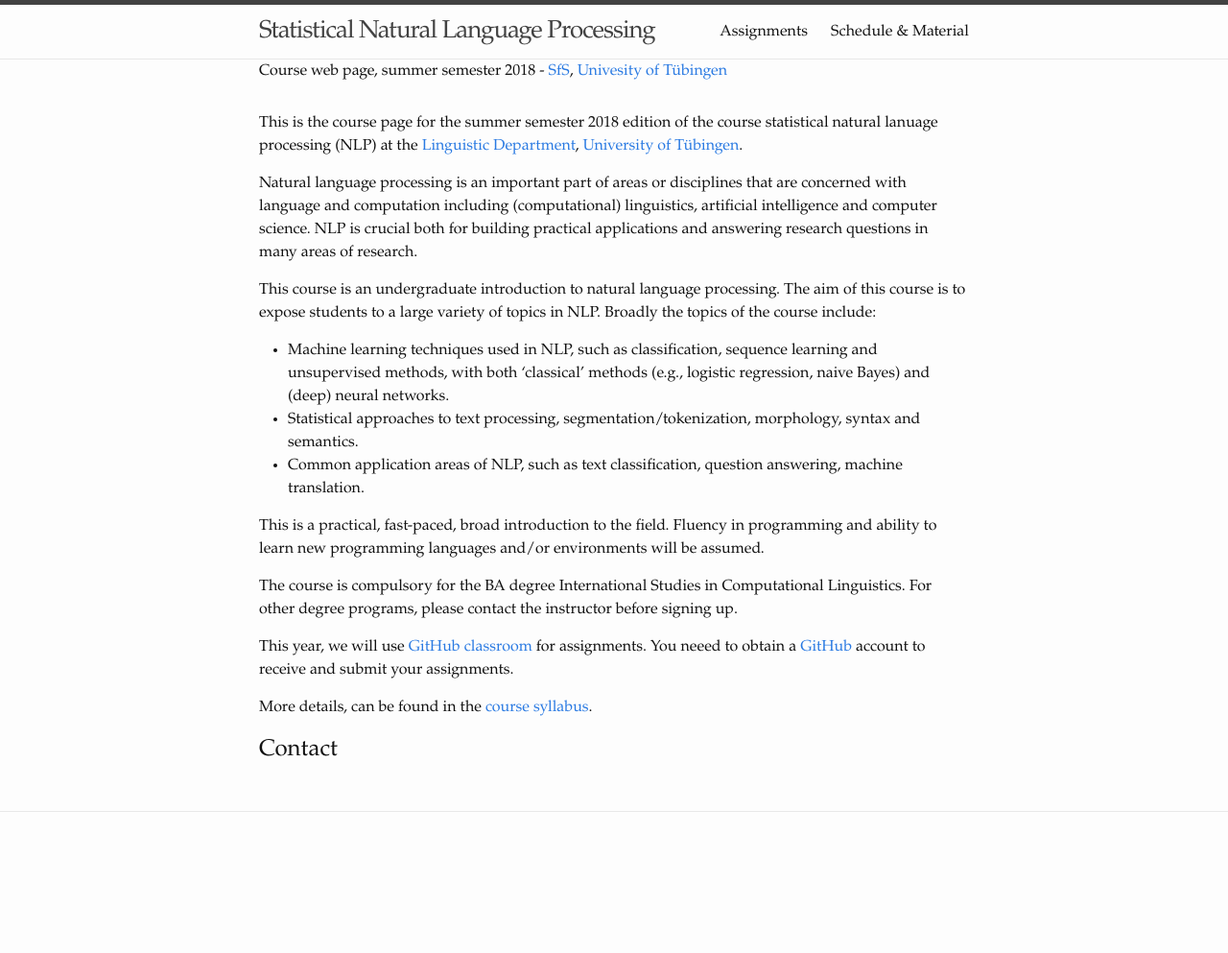
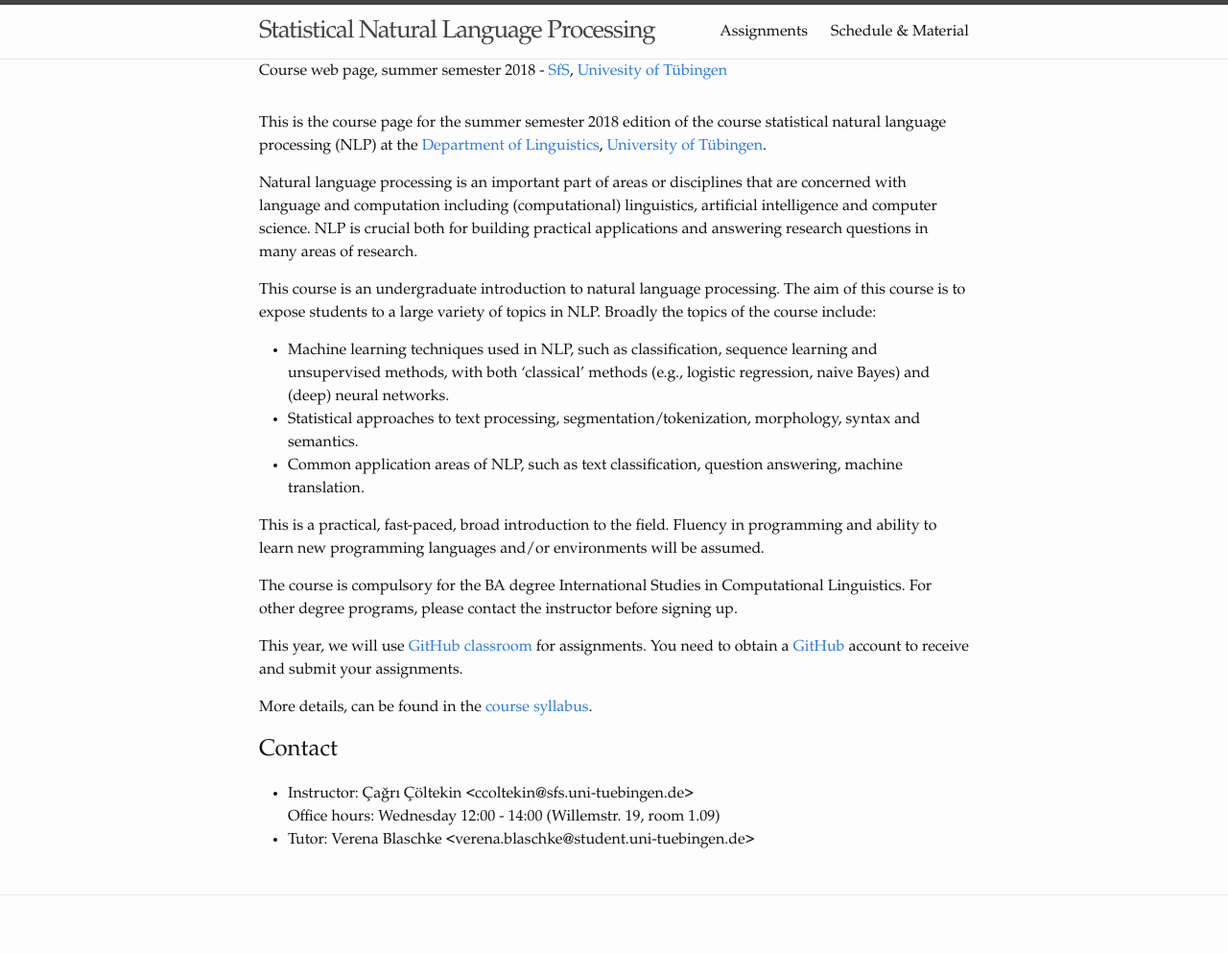
Before and after one commit to snlp2018/snlp2018.github.io, a Jekyll site: the page built from index.md, in a window 1280 px wide. Shown: the whole page at 96% size. Built offline with Jekyll 4.4.1, drawn with Linux system fonts in a browser that asks for light colours; before the commit the page ends 906 px from its top, so only the background shows below that.

```diff
--- a/index.md
+++ b/index.md
@@ -4,8 +4,8 @@ layout: default
 
 This is the course page
 for the summer semester 2018 edition of the course
-statistical natural lanuage processing (NLP)
-at the [Linguistic Department](http://sfs.uni-tuebingen.de),
+statistical natural language processing (NLP)
+at the [Department of Linguistics](http://sfs.uni-tuebingen.de),
 [University of Tübingen](http://uni-tuebingen.de).
 
 Natural language processing  is
@@ -42,9 +42,14 @@ the instructor before signing up.
 This year, we will use
 [GitHub classroom](https://classroom.github.com/classrooms/36228864-nlp-course-sfs-university-of-tubingen)
 for assignments.
-You neeed to obtain a [GitHub](https://github.com) account
+You need to obtain a [GitHub](https://github.com) account
 to receive and submit your assignments.
 
 More details, can be found in the [course syllabus](snlp-syllabus2018.pdf).
 
 ## Contact
+
+- Instructor: Çağrı Çöltekin <ccoltekin**@**sfs.uni-tuebingen.de>
+  Office hours: Wednesday 12:00 - 14:00
+  (Willemstr. 19, room 1.09)
+- Tutor: Verena Blaschke <verena.blaschke**@**student.uni-tuebingen.de>
```
Also changed, not shown: assignments.md (+6 -2 lines), 2 other files.
